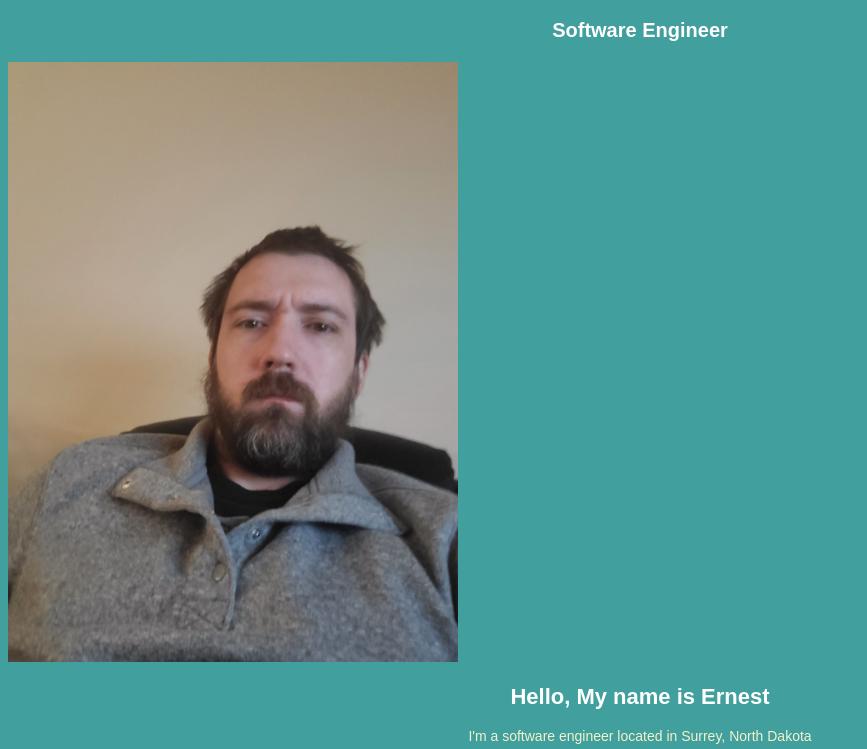
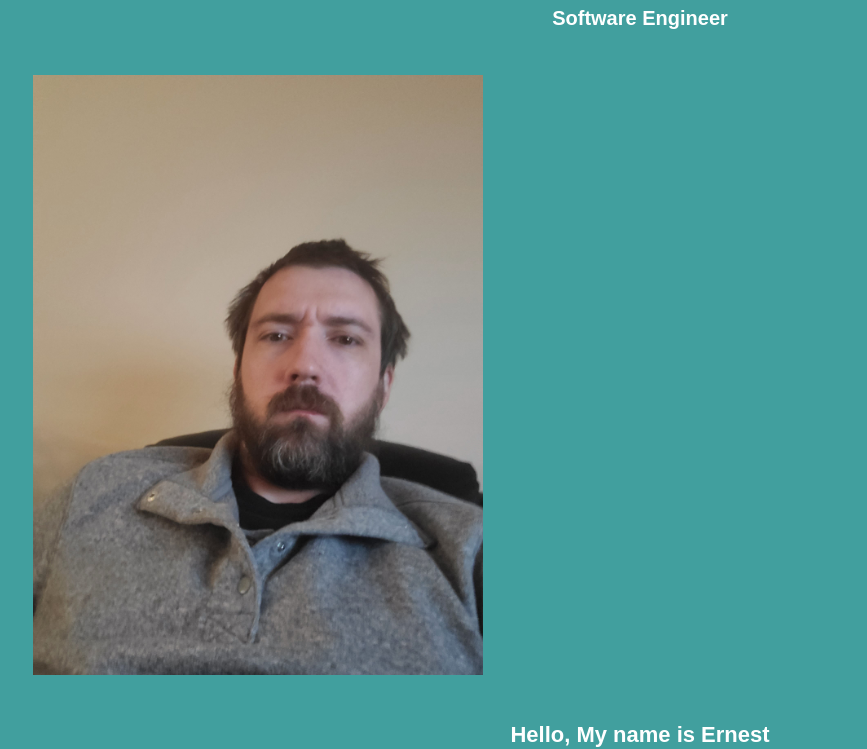
Before and after one commit to ErnestHase/portfolio, a plain HTML site: page index.html in a window 1280 px wide. Shown: the part 52-801 px from the top of the page, without its empty margins (0-867 px from the left). Drawn offline with Linux system fonts and the light colour scheme.

Commit message:
Update style.css

```diff
--- a/style.css
+++ b/style.css
@@ -4,6 +4,7 @@ h1{
   color: white;
   text-align: center;
   font-size: 28px;
+  height: 20px;
 }
 
 /* styling for my other title sections */
@@ -22,11 +23,17 @@ h3{
   font-size: 20px;
 }
 
+img{
+  padding: 25px 25px 25px 25px
+}
+
 p{
   font-family: Arial, Tahoma, serif;
   color: #F2F2CC;
   text-align: center;
   font-size: 14px;
+  margin-left: 100px;
+  margin-right: 100px;
 }
 
 li{
```
